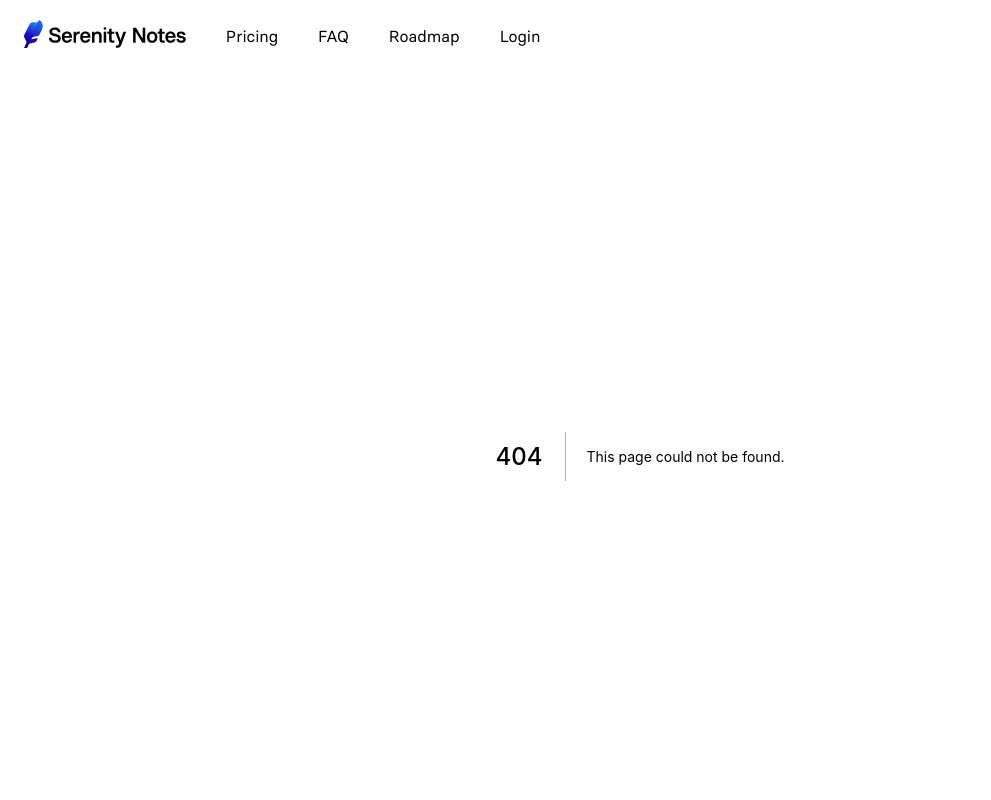
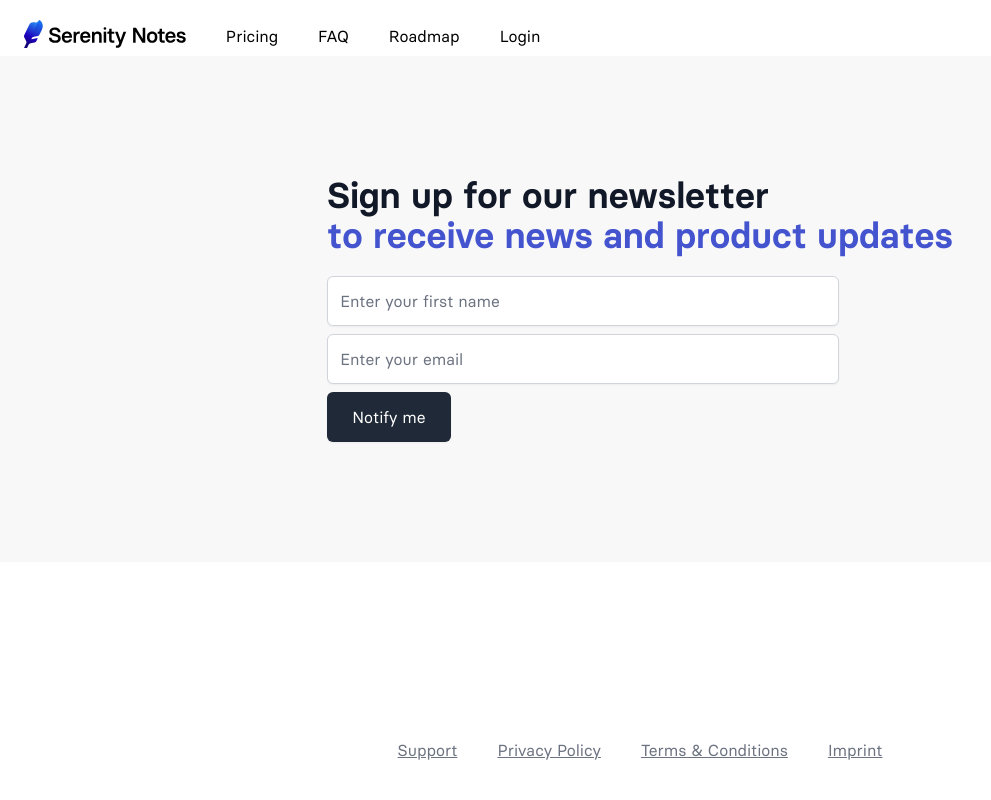
Before and after one commit to serenity-kit/website-legacy, a Next.js app: page /en/sdk in a window 1280 px wide. Before the commit this address had no page. Shown: the top 800 px of the page, without its empty margins (0-991 px from the left). Built offline with nearby package versions, Linux system fonts and the light colour scheme; what @tailwindcss/typography, urql would draw is missing.

Commit message:
move login & billing account, add sdk page

```diff
--- a/components/Navigation.tsx
+++ b/components/Navigation.tsx
@@ -136,13 +136,13 @@ export default function Navigation(props) {
             </Link>
             {isLoggedIn ? (
               <>
-                <Link href="/en/billing-account">
+                <Link href="/en/notes/billing-account">
                   <NavAnchor className="ml-6">Billing Account</NavAnchor>
                 </Link>
                 <LogoutLink>Logout</LogoutLink>
               </>
             ) : (
-              <Link href="/en/login">
+              <Link href="/en/notes/login">
                 <NavAnchor className="ml-6">Login</NavAnchor>
               </Link>
             )}
@@ -216,7 +216,7 @@ export default function Navigation(props) {
               </Link>
               {isLoggedIn ? (
                 <>
-                  <Link href="/en/billing-account">
+                  <Link href="/en/notes/billing-account">
                     <MobileEntry onClick={() => setMobileDropdownOpen(false)}>
                       Billing Account
                     </MobileEntry>
@@ -224,7 +224,7 @@ export default function Navigation(props) {
                   <LogoutLink>Logout</LogoutLink>
                 </>
               ) : (
-                <Link href="/en/login">
+                <Link href="/en/notes/login">
                   <MobileEntry onClick={() => setMobileDropdownOpen(false)}>
                     Login
                   </MobileEntry>
--- a/pages/en/notes/index.tsx
+++ b/pages/en/notes/index.tsx
@@ -3,7 +3,7 @@ import Clients from "../../../components/Clients";
 import Video from "../../../components/Video";
 import SubscribeForm from "../../../components/SuscribeForm";
 
-export default function Home() {
+export default function NotesHome() {
   return (
     <>
       <Hero />
--- a/pages/en/login.tsx
+++ b/pages/en/notes/login.tsx
@@ -2,7 +2,7 @@ import * as React from "react";
 import { NextPage } from "next";
 import { useRouter } from "next/router";
 import { useMutation } from "urql";
-import FormError from "../../components/FormError";
+import FormError from "../../../components/FormError";
 
 const SendBillingAccountAuthEmailMutation = `
   mutation sendBillingAccountAuthEmail($input: SendBillingAccountAuthEmailInput!) {
@@ -205,7 +205,7 @@ const LoginPage: NextPage = () => {
                   input: { emailToken: state.emailToken },
                 });
                 if (result?.data?.authenticateBillingAccount?.success) {
-                  router.push("/en/billing-account");
+                  router.push("/en/notes/billing-account");
                 } else {
                   dispatch({ type: "AUTHENTICATE_FAILED" });
                 }
--- a/pages/en/notes/pricing.tsx
+++ b/pages/en/notes/pricing.tsx
@@ -25,7 +25,7 @@ export default function Home() {
 
   function successCallback(data) {
     router.push(
-      `/en/login#${btoa(JSON.stringify({ email: data.user.email }))}`
+      `/en/notes/login#${btoa(JSON.stringify({ email: data.user.email }))}`
     );
   }
 
--- /dev/null
+++ b/pages/en/sdk/index.tsx
@@ -0,0 +1,19 @@
+import SubscribeForm from "../../../components/SuscribeForm";
+
+export default function SdkHome() {
+  return (
+    <>
+      <div className="bg-background flex justify-center py-16 lg:py-20 xl:py-24">
+        <div className=" max-w-7xl mx-auto py-6 px-4 sm:px-6 lg:py-6 lg:px-8">
+          <h2 className="inline text-3xl font-semibold text-gray-900 sm:block sm:text-4xl">
+            Sign up for our newsletter{" "}
+          </h2>
+          <p className="inline text-3xl font-semibold text-primary sm:block sm:text-4xl">
+            to receive news and product updates
+          </p>
+          <SubscribeForm />
+        </div>
+      </div>
+    </>
+  );
+}
```
Also changed, not shown: pages/en/notes/billing-account.tsx (renamed from pages/en/billing-account.tsx).
